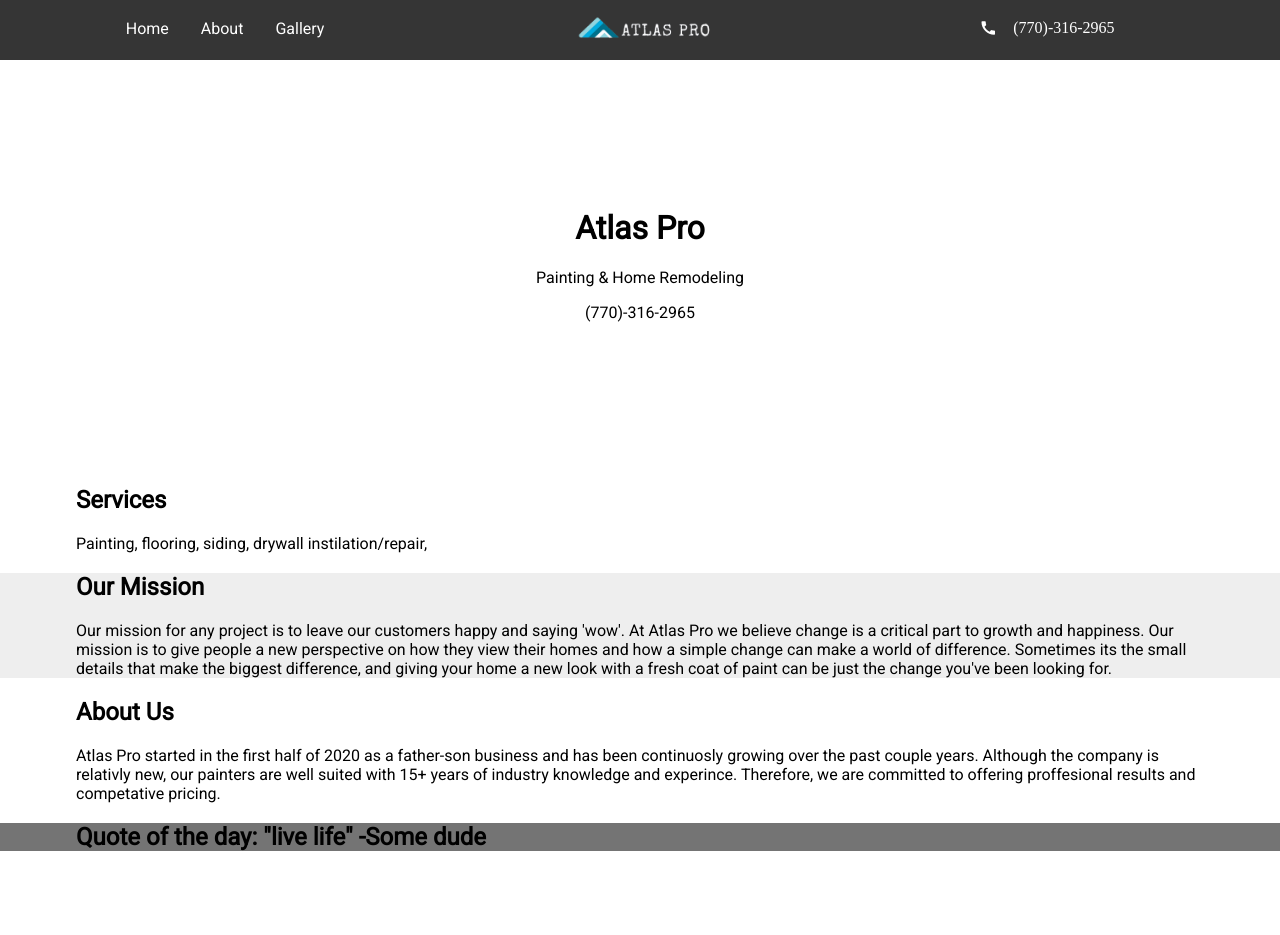
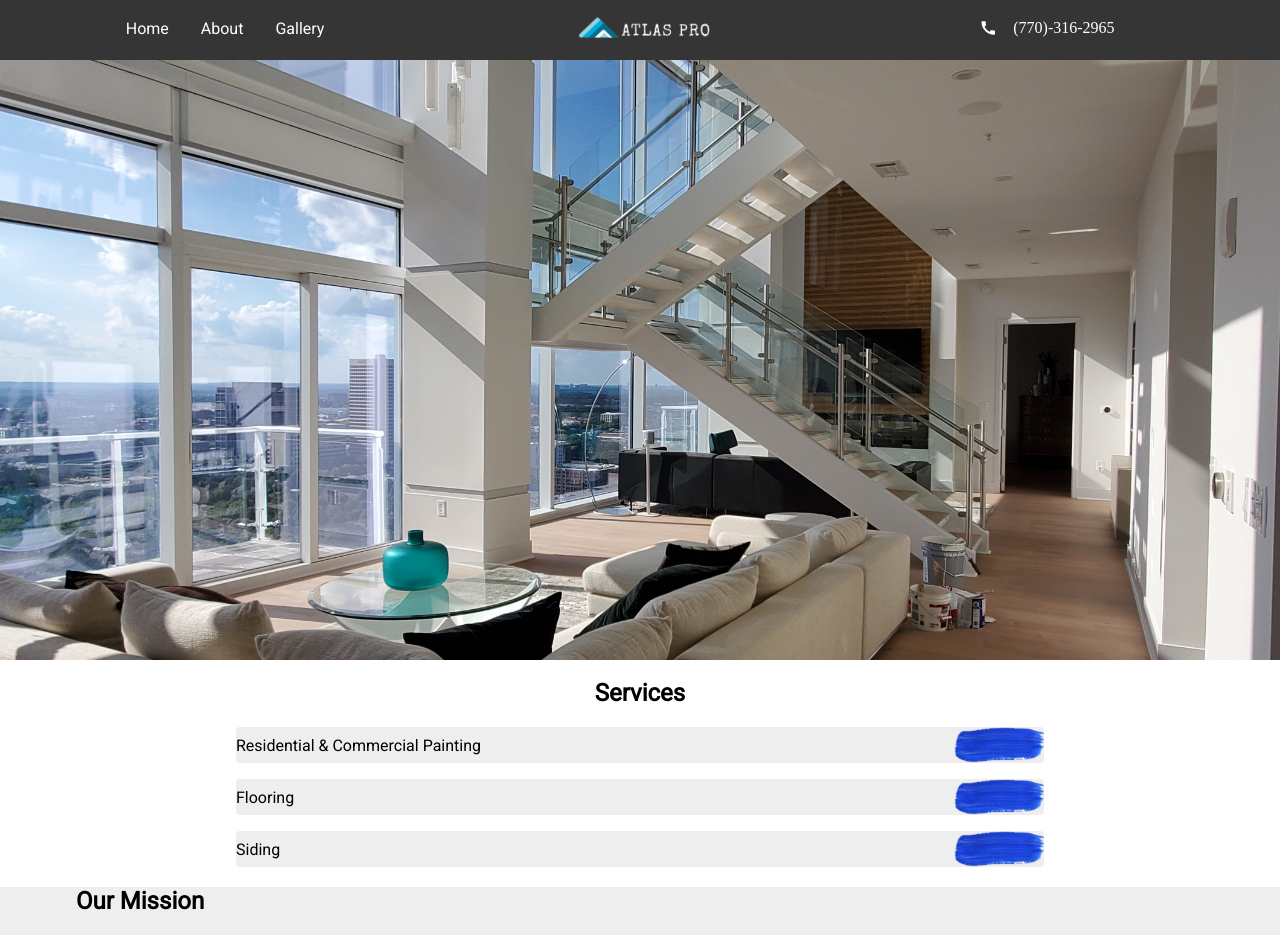
Before and after one commit to ajmc200/ajmc200.github.io, an Angular app: page / in a window 1280 px wide. Shown: the top 935 px of the page. Before the commit the page ends 871 px from the top, so only its background shows below. Built offline with nearby package versions, Linux system fonts and the light colour scheme.

Commit message:
added service cards and some flare

```diff
--- a/src/app/components/homepage/homepage.component.css
+++ b/src/app/components/homepage/homepage.component.css
@@ -26,6 +26,46 @@ header {
     margin-top: 41.5px; /*60-18.5 b/c problem with box element in nav-bar component*/
 }
 
+.pic-container {
+    margin-top: 41.5px;
+    margin-inline: auto;
+    max-height: 600px;
+    overflow: hidden;
+}
+
+.pic {
+    display: block;
+    align-content: center;
+    max-width: 100%;
+}
+
+.cards-container {
+    display: flex;
+    flex-direction: column;
+    gap: var(--gap, 1rem);
+}
+
+.card {
+    display: flex;
+    justify-content: space-between;
+    align-items: center;
+    width: min(90%, 50.5rem);
+    margin-inline: auto;
+    border-radius: 4px;
+}
+
+.card > *  {
+
+}
+
+.inside-left {
+
+}
+
+.inside-right {
+    width: 90px;
+}
+
 /* possibly re-factor */
 .bg-light {
     background-color: #eeeeee;
@@ -33,7 +73,8 @@ header {
 }
 
 .bg-dark {
-    background-color: #747474;
+    background-color: #666666;
+    color: #ffffff;
 }
 
 /* for small screens */
@@ -42,4 +83,9 @@ header {
     header{
         margin-top: 60px;
     }
+    .pic-container{
+        margin-top: 60px;
+    }
+    img{
+    }
 }
--- a/src/app/components/homepage/homepage.component.html
+++ b/src/app/components/homepage/homepage.component.html
@@ -1,26 +1,36 @@
-    <!-- Header -->
-    <header class="header text-center" style="padding:128px 16px">
-        <h1 class="homepage-title">Atlas Pro</h1>
 
-        <p class="w3-xlarge">Painting & Home Remodeling</p>
-        <p class="w3-xlarge">(770)-316-2965</p>
-        <!--
-        <a routerLink="/estimator"><button class="w3-button w3-black w3-padding-large w3-large w3-margin-top">Online Estimate</button></a>
-        -->
-    </header>
+
+    <section class="pic-container">
+      <img class="pic" src="../../../assets/cover-pic.jpg">
+    </section>
 
       <!-- First Grid -->
-    <section>
+    <section class="text-center">
       <div class="grid" id="services">
         <div class="content-container">
 
           <div class="w3-twothird">
             <h1 class = "section-header" >Services</h1>
 
-            <p class="w3-padding-32">
-              Painting, flooring, siding, drywall instilation/repair,
-            </p>
+            <div class="cards-container">
+              <div class="card bg-light">
+                <span class="inside-left"> Residential & Commercial Painting </span>
+                <img class="inside-right" src="../../../assets/blue-stroke.png">
+              </div>
+
+              <div class="card bg-light">
+                <span class="inside-left"> Flooring </span>
+                <img class="inside-right" src="../../../assets/blue-stroke.png">
+              </div>
+
+              <div class="card bg-light">
+                <span class="inside-left"> Siding </span>
+                <img class="inside-right" src="../../../assets/blue-stroke.png">
+              </div>
+            </div>
           </div>
+
+
 
         </div>
       </div>
@@ -82,3 +92,19 @@
        </div>
       </footer>
     </section>
+
+
+
+<!--Miscillanious
+    --Header
+    <header class="header text-center" style="padding:128px 16px">
+
+        <h1 class="homepage-title">Atlas Pro</h1>
+
+        <p class="w3-xlarge">Painting & Home Remodeling</p>
+        <p class="w3-xlarge">(770)-316-2965</p>
+
+        <a routerLink="/estimator"><button class="w3-button w3-black w3-padding-large w3-large w3-margin-top">Online Estimate</button></a>
+
+    </header>
+-->
```
Also changed, not shown: src/assets/blue-stroke.png (added), src/assets/cover-pic-wide.jpg (added), 5 other files (tests, documents, lock files or other folders).
